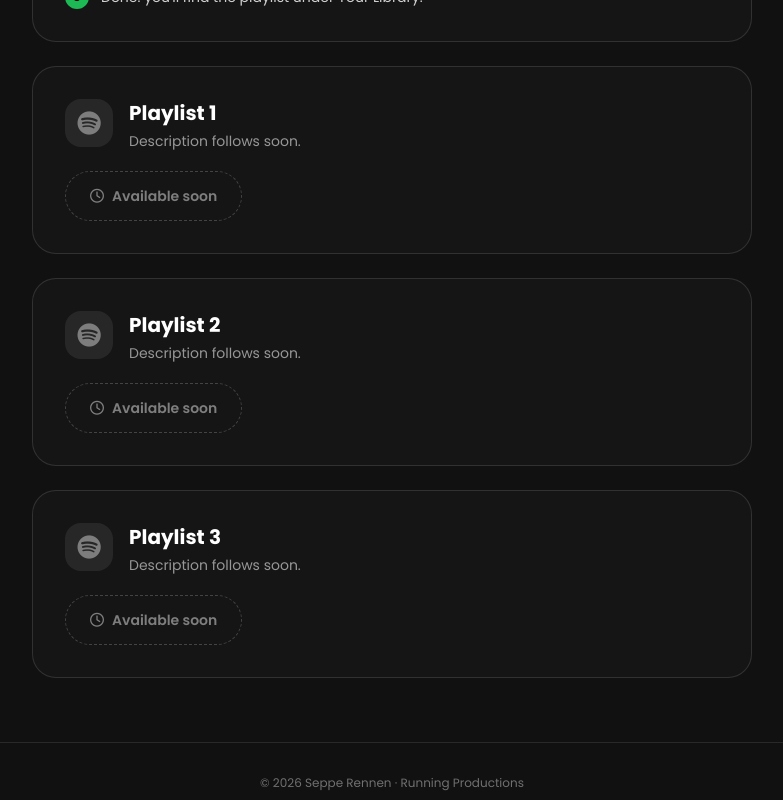
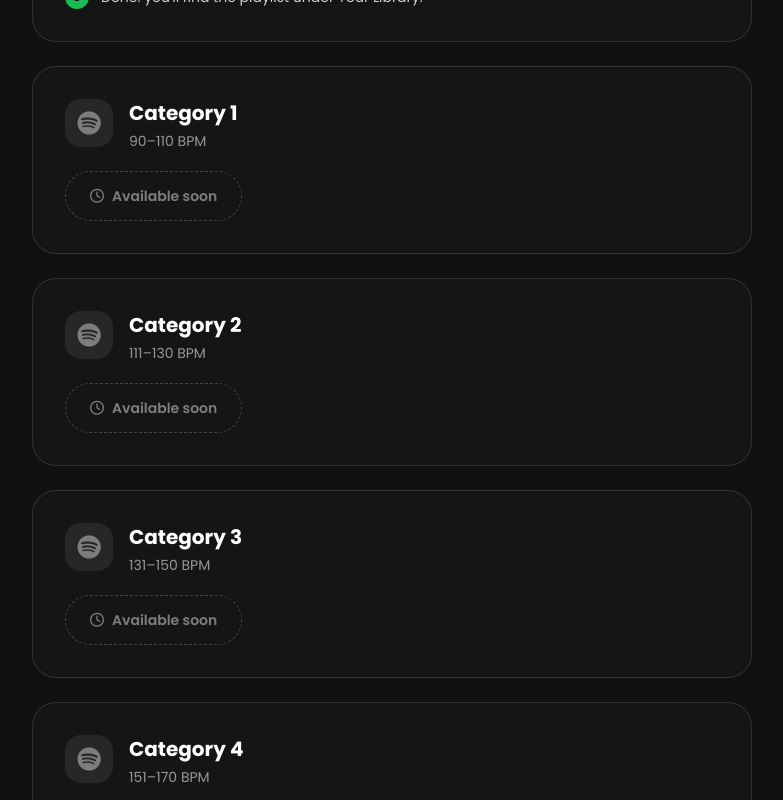
Before and after one commit to KERMITseppe/Portofolio, a Next.js app: page /school in a window 1280 px wide. Shown: the part 480-1280 px from the top of the page, without its empty margins (248-1031 px from the left). Built offline with nearby package versions, Linux system fonts and the light colour scheme.

Commit message:
update111120261

```diff
--- a/src/app/playlists.js
+++ b/src/app/playlists.js
@@ -11,33 +11,53 @@
 
 export const playlists = [
   {
-    id: "playlist-1",
+    id: "categorie-1",
     url: "",
-    title: { en: "Playlist 1", nl: "Playlist 1", fr: "Playlist 1" },
+    title: { en: "Category 1", nl: "Categorie 1", fr: "Catégorie 1" },
     description: {
-      en: "Description follows soon.",
-      nl: "Beschrijving volgt binnenkort.",
-      fr: "Description à venir.",
+      en: "90–110 BPM",
+      nl: "90–110 BPM",
+      fr: "90–110 BPM",
     },
   },
   {
-    id: "playlist-2",
+    id: "categorie-2",
     url: "",
-    title: { en: "Playlist 2", nl: "Playlist 2", fr: "Playlist 2" },
+    title: { en: "Category 2", nl: "Categorie 2", fr: "Catégorie 2" },
     description: {
-      en: "Description follows soon.",
-      nl: "Beschrijving volgt binnenkort.",
-      fr: "Description à venir.",
+      en: "111–130 BPM",
+      nl: "111–130 BPM",
+      fr: "111–130 BPM",
     },
   },
   {
-    id: "playlist-3",
+    id: "categorie-3",
     url: "",
-    title: { en: "Playlist 3", nl: "Playlist 3", fr: "Playlist 3" },
+    title: { en: "Category 3", nl: "Categorie 3", fr: "Catégorie 3" },
     description: {
-      en: "Description follows soon.",
-      nl: "Beschrijving volgt binnenkort.",
-      fr: "Description à venir.",
+      en: "131–150 BPM",
+      nl: "131–150 BPM",
+      fr: "131–150 BPM",
+    },
+  },
+  {
+    id: "categorie-4",
+    url: "",
+    title: { en: "Category 4", nl: "Categorie 4", fr: "Catégorie 4" },
+    description: {
+      en: "151–170 BPM",
+      nl: "151–170 BPM",
+      fr: "151–170 BPM",
+    },
+  },
+  {
+    id: "categorie-5",
+    url: "",
+    title: { en: "Category 5", nl: "Categorie 5", fr: "Catégorie 5" },
+    description: {
+      en: "171–190 BPM",
+      nl: "171–190 BPM",
+      fr: "171–190 BPM",
     },
   },
 ];
```
